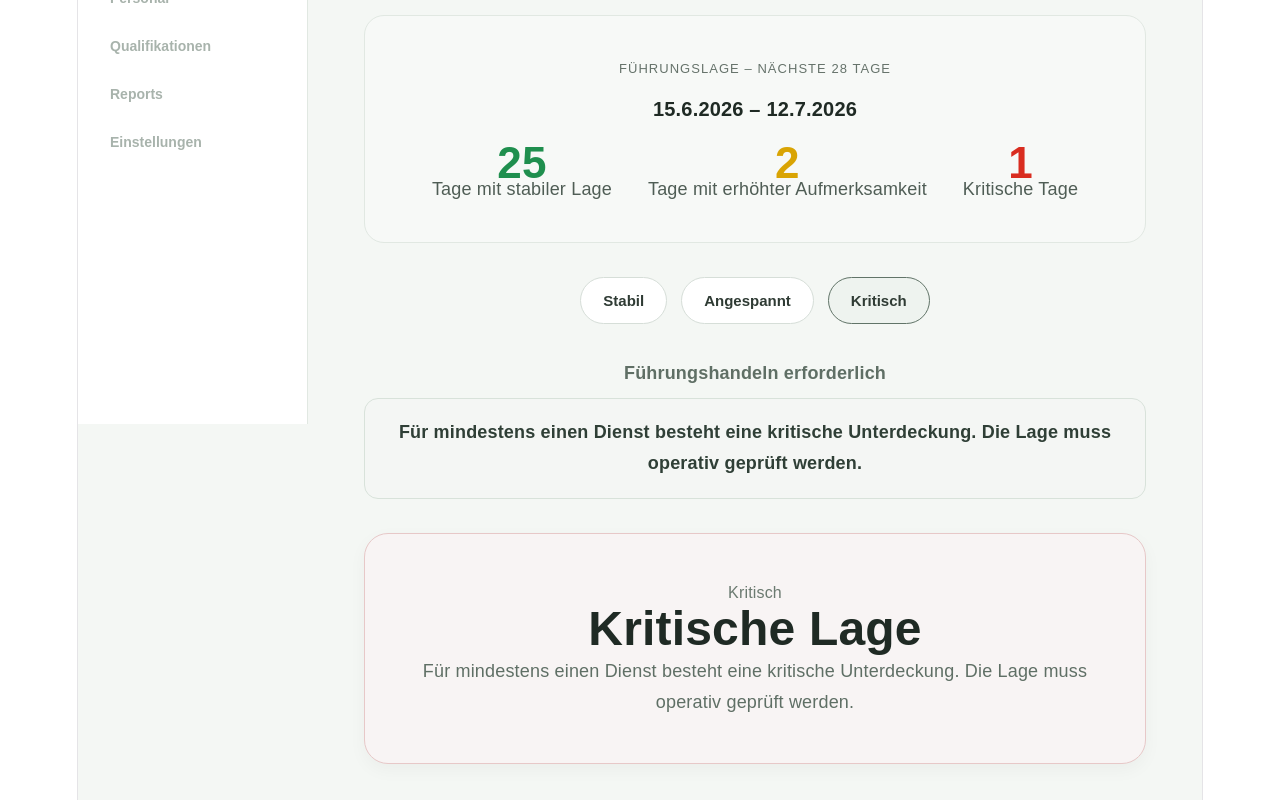
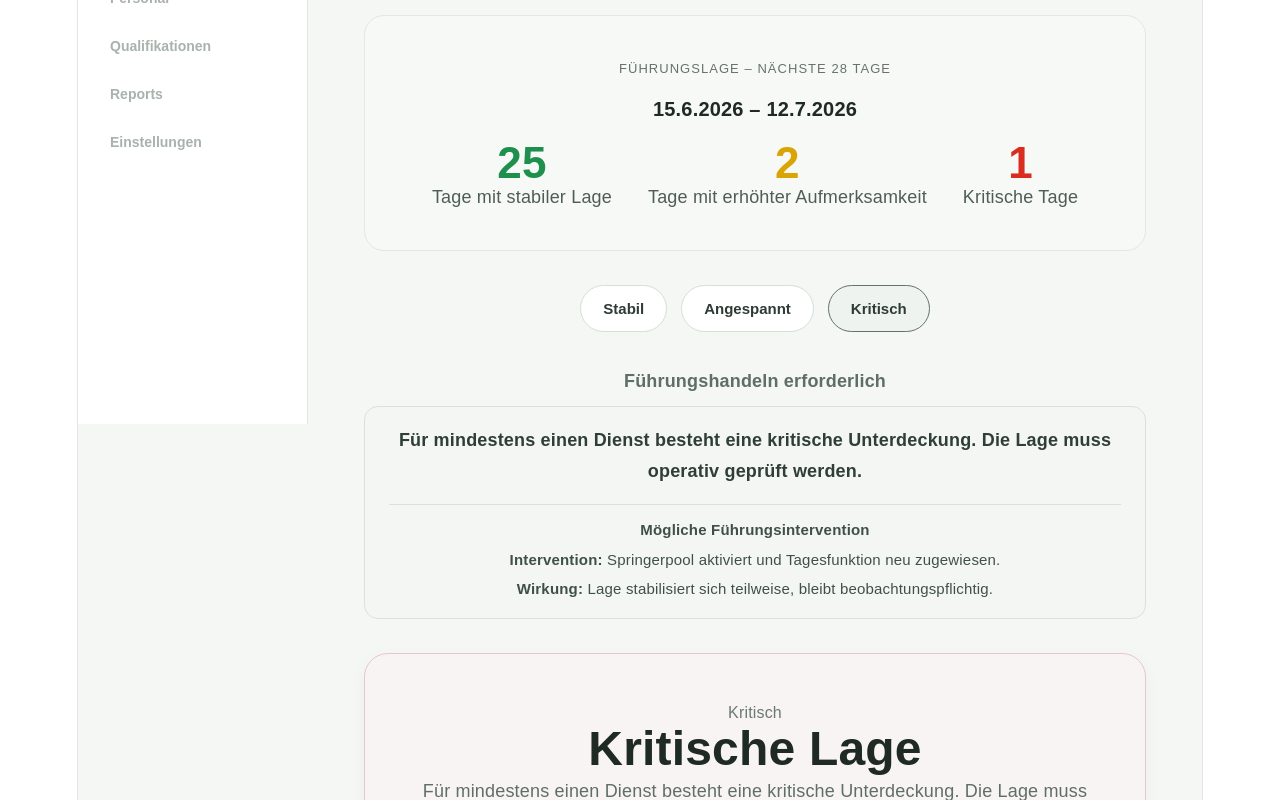
Before and after one commit to abbizco-bot/careflow-swiss, a React (Vite) app in the folder frontend/: page / in a window 1280 px wide. Shown: the part 376-1176 px from the top of the page. Built offline with nearby package versions, Linux system fonts and the light colour scheme.

Commit message:
Add deviation view intervention effects and UI polish

```diff
--- a/frontend/src/App.tsx
+++ b/frontend/src/App.tsx
@@ -699,7 +699,35 @@ console.log("visibleDays", visibleDays.map((day) => day.daySeverity));
                 color: "#2f3f36",
               }}
             >
-              {selectedScenario.description}
+                      {selectedScenario.description}
+
+{selectedScenario.intervention && (
+  <div
+    style={{
+      marginTop: 16,
+      paddingTop: 14,
+      borderTop: "1px solid #d8e2da",
+      fontWeight: 500,
+      fontSize: 15,
+      lineHeight: 1.5,
+      color: "#3f5147",
+    }}
+  >
+    <div style={{ fontWeight: 800, marginBottom: 8 }}>
+      {selectedScenario.intervention.title}
+    </div>
+
+    <div>
+      <strong>Intervention: </strong>
+      {selectedScenario.intervention.action}
+    </div>
+
+    <div style={{ marginTop: 6 }}>
+      <strong>Wirkung: </strong>
+      {selectedScenario.intervention.effect}
+    </div>
+  </div>
+)}
             </div>
           </section>
         )}
@@ -1080,10 +1108,30 @@ console.log("visibleDays", visibleDays.map((day) => day.daySeverity));
                   </span>
                   <span>{severity === "critical" ? "Frühdienst" : index % 2 === 0 ? "Spätdienst" : "Frühdienst"}</span>
                   <span>
-                    {severity === "critical"
-                      ? "Unterdeckung und Qualifikationslücke · Springerpool prüfen"
-                      : "Qualifikation knapp · Reserve prüfen"}
-                  </span>
+  <span>
+    {severity === "critical"
+      ? "Unterdeckung und Qualifikationslücke · Springerpool prüfen"
+      : "Qualifikation knapp · Reserve prüfen"}
+  </span>
+
+  <span
+  style={{
+    display: "block",
+    marginTop: 8,
+    paddingTop: 6,
+    borderTop: "1px solid rgba(80,90,80,0.12)",
+    fontSize: 11,
+    lineHeight: 1.4,
+    fontStyle: "italic",
+    color: "#607069",
+    fontWeight: 600,
+  }}
+  >
+    {severity === "critical"
+      ? "→ Wirkung: Lage teilweise stabilisiert, weiter beobachten"
+      : "→ Wirkung: Risiko reduziert, Reserve bleibt im Blick"}
+  </span>
+</span>
                 </button>
               ))}
             </div>
@@ -1119,7 +1167,16 @@ type MetricCardProps = {
 function MetricCard({ value, label, color }: MetricCardProps) {
   return (
     <div>
-      <div style={{ fontSize: 44, fontWeight: 800, color }}>{value}</div>
+      <div
+        style={{
+          fontSize: 44,
+          fontWeight: 800,
+          color,
+          marginBottom: 8,
+        }}
+      >
+        {value}
+      </div>
       <div style={{ color: "#4f5d55" }}>{label}</div>
     </div>
   );
@@ -1138,11 +1195,30 @@ function SummaryTile({ label, value, color }: SummaryTileProps) {
         background: "#ffffff",
         border: "1px solid #e1e8e2",
         borderRadius: 18,
-        padding: 20,
+        padding: "18px 14px",
+        minHeight: 110,
         boxShadow: "0 4px 14px rgba(0,0,0,0.035)",
+        display: "flex",
+        flexDirection: "column",
+        alignItems: "center",
+        justifyContent: "center",
+        textAlign: "center",
       }}
     >
-      <div style={{ color: "#66736b", fontSize: 13, marginBottom: 8 }}>{label}</div>
+      <div
+        style={{
+          color: "#66736b",
+          fontSize: 13,
+          lineHeight: 1.35,
+          minHeight: 38,
+          display: "flex",
+          alignItems: "center",
+          justifyContent: "center",
+          marginBottom: 8,
+        }}
+      >
+        {label}
+      </div>
       <div style={{ color, fontSize: 34, fontWeight: 900 }}>{value}</div>
     </div>
   );
--- a/frontend/src/demo/demoScenarios.ts
+++ b/frontend/src/demo/demoScenarios.ts
@@ -67,6 +67,8 @@ export const demoScenarios: DemoScenario[] = [
       "Krankmeldung einer Fachperson, operative Unterdeckung und Qualifikationslücke im Frühdienst.",
     leadershipHint:
       "Springerpool prüfen, interne Verschiebung klären oder Tagesfunktion neu zuweisen.",
+    afterIntervention:
+      "Lage stabilisiert sich teilweise. Operative Beobachtung bleibt erforderlich.",
     intervention: {
       title: "Mögliche Führungsintervention",
       action:
@@ -74,8 +76,5 @@ export const demoScenarios: DemoScenario[] = [
       effect:
         "Lage stabilisiert sich teilweise, bleibt beobachtungspflichtig.",
     },
-
-     afterIntervention:
-      "Lage stabilisiert sich teilweise. Operative Beobachtung bleibt erforderlich.",
   },
 ];
```
Lines whose indentation alone changed are shown as unchanged.
